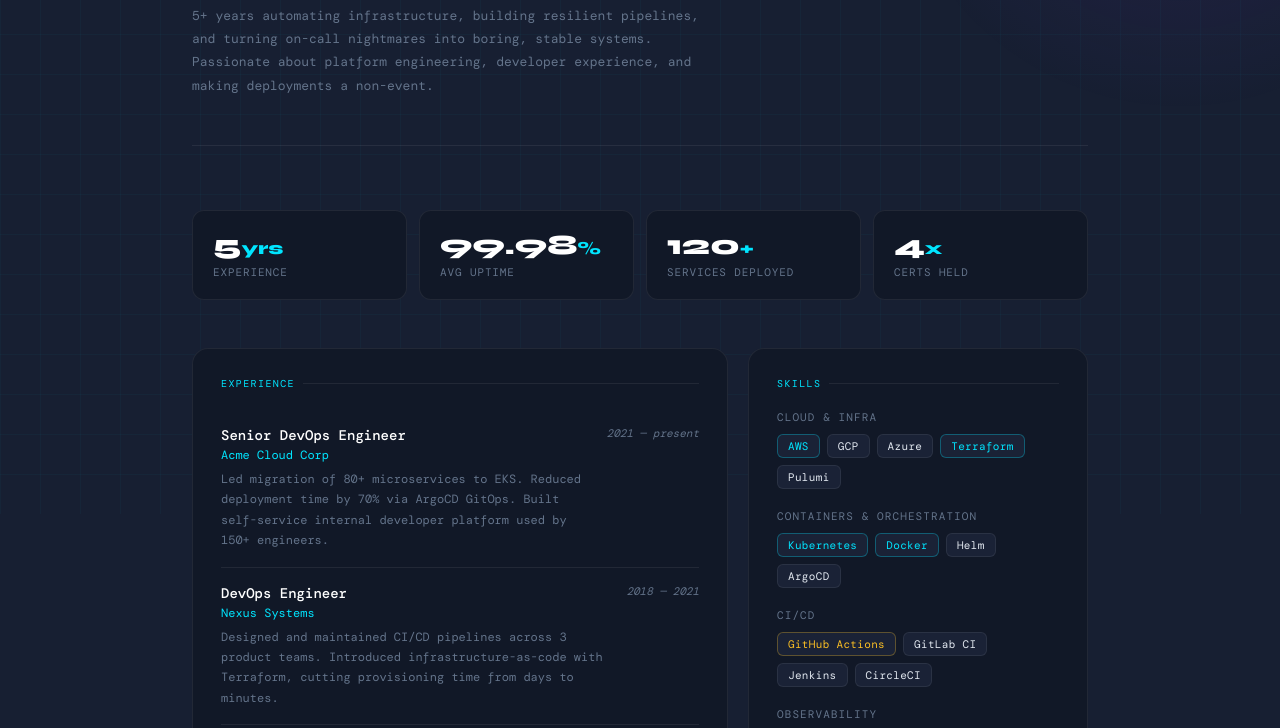
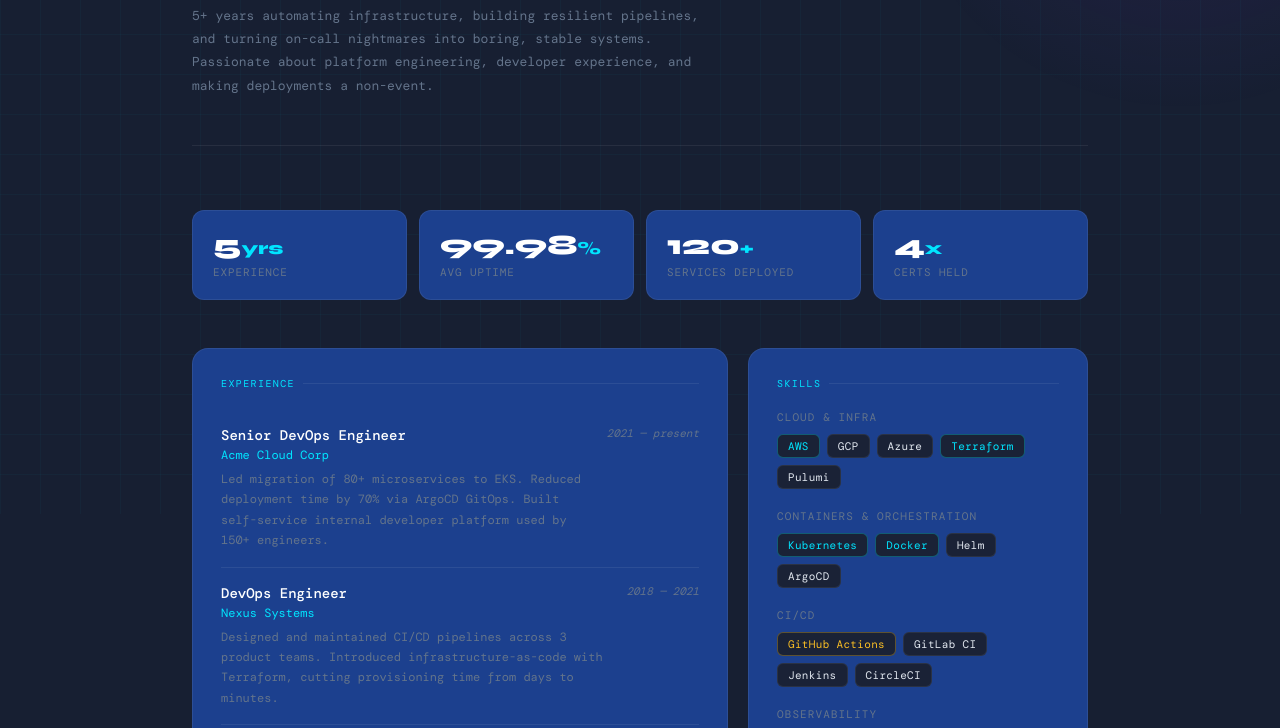
Before and after one commit to deerbe1/portfolio-app, a plain HTML site: page index.html in a window 1280 px wide. Shown: the part 286-1014 px from the top of the page. Drawn offline with nearby package versions, Linux system fonts and the light colour scheme; a web font is replaced by a local one.

Commit message:
change to test

```diff
--- a/index.html
+++ b/index.html
@@ -8,7 +8,7 @@
 <style>
   :root {
     --bg: #171f32;
-    --surface: #111827;
+    --surface: #1c408e;
     --surface2: #1a2236;
     --accent: #00e5ff;
     --accent2: #7c3aed;
```
